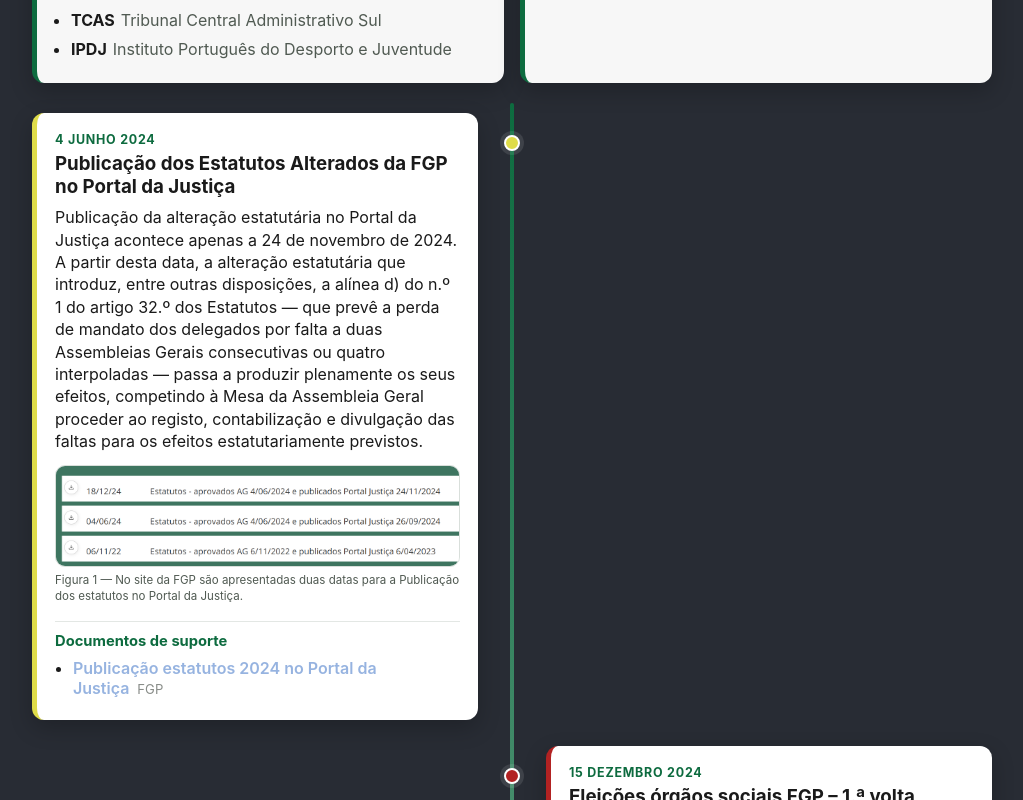
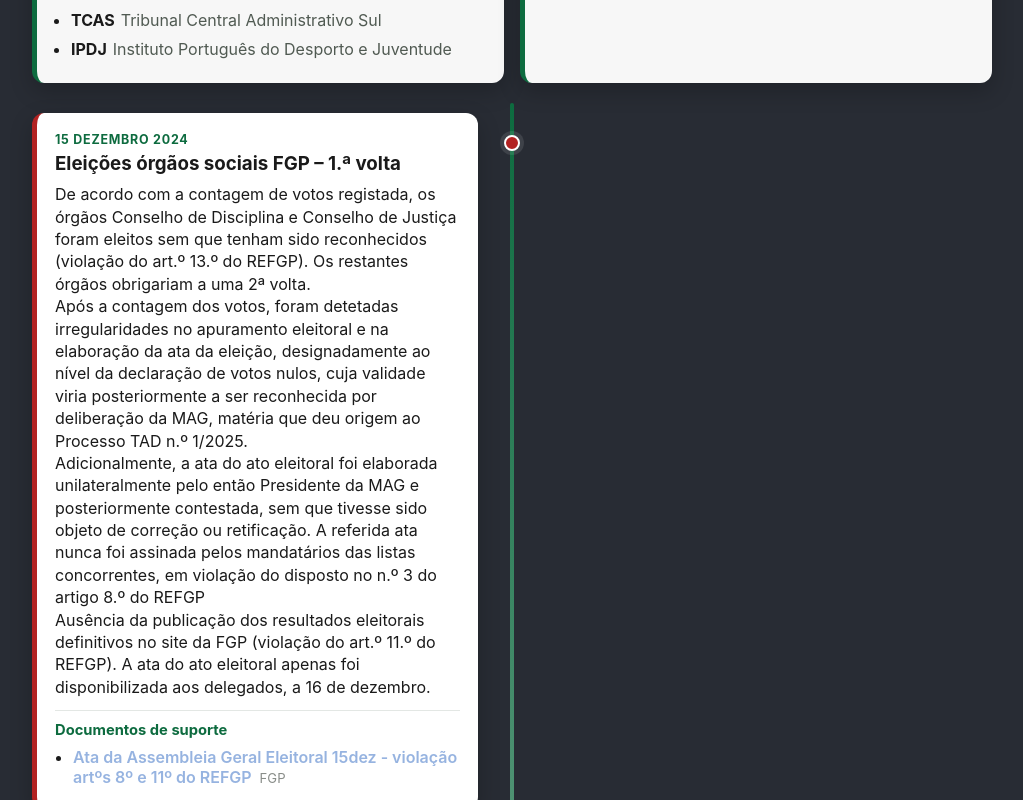
Before and after one commit to ginasticaPT/site, a React (Create React App) app: page /site/timeline in a window 1280 px wide. Shown: the part 520-1320 px from the top of the page, without its empty margins (128-1151 px from the left). Built offline with nearby package versions, Linux system fonts and the light colour scheme; the HTML template or start-up script is replaced by a standard one.

Commit message:
Update Timeline.js

```diff
--- a/src/pages/Timeline.js
+++ b/src/pages/Timeline.js
@@ -66,25 +66,25 @@
     //     }
     //   ]
     // },
-    {
-      date: '4 junho 2024',
-      title: 'Publicação dos Estatutos Alterados da FGP no Portal da Justiça',
-      fact: [
-          'Publicação da alteração estatutária no Portal da Justiça acontece apenas a 24 de novembro de 2024. ',
-          'A partir desta data, a alteração estatutária que introduz, entre outras disposições, a alínea d) do n.º 1 do artigo 32.º dos Estatutos — que prevê a perda de mandato dos delegados por falta a duas Assembleias Gerais consecutivas ou quatro interpoladas — passa a produzir plenamente os seus efeitos, competindo à Mesa da Assembleia Geral proceder ao registo, contabilização e divulgação das faltas para os efeitos estatutariamente previstos.',
-      ],
-      tone: 'alert',
-      // Add the image file name after placing it in public/images (e.g. "estatutos-portal-justica.jpg")
-      image: 'print publicação estatutos.jpg.png',
-      imageCaption: 'Figura 1 — No site da FGP são apresentadas duas datas para a Publicação dos estatutos no Portal da Justiça.',
-      documents: [
-        {
-          label: 'Publicação estatutos 2024 no Portal da Justiça',
-          source: 'FGP',
-          url: `${process.env.PUBLIC_URL}/documents/FGP - 2024 - Publicação estatutos.pdf`
-        }
-      ]
-    },
+    // {
+    //   date: '4 junho 2024',
+    //   title: 'Publicação dos Estatutos Alterados da FGP no Portal da Justiça',
+    //   fact: [
+    //       'Publicação da alteração estatutária no Portal da Justiça acontece apenas a 24 de novembro de 2024. ',
+    //       'A partir desta data, a alteração estatutária que introduz, entre outras disposições, a alínea d) do n.º 1 do artigo 32.º dos Estatutos — que prevê a perda de mandato dos delegados por falta a duas Assembleias Gerais consecutivas ou quatro interpoladas — passa a produzir plenamente os seus efeitos, competindo à Mesa da Assembleia Geral proceder ao registo, contabilização e divulgação das faltas para os efeitos estatutariamente previstos.',
+    //   ],
+    //   tone: 'alert',
+    //   // Add the image file name after placing it in public/images (e.g. "estatutos-portal-justica.jpg")
+    //   image: 'print publicação estatutos.jpg.png',
+    //   imageCaption: 'Figura 1 — No site da FGP são apresentadas duas datas para a Publicação dos estatutos no Portal da Justiça.',
+    //   documents: [
+    //     {
+    //       label: 'Publicação estatutos 2024 no Portal da Justiça',
+    //       source: 'FGP',
+    //       url: `${process.env.PUBLIC_URL}/documents/FGP - 2024 - Publicação estatutos.pdf`
+    //     }
+    //   ]
+    // },
     {
       date: '15 dezembro 2024',
       title: 'Eleições órgãos sociais FGP – 1.ª volta',
@@ -130,12 +130,12 @@
         }
       ]
     },
-    {
-      date: '2024',
-      title: 'Atas de 2024',
-      fact: 'A ata 181 de Assembleias Geral realizada em 2024 nunca foi divulgada. Por outro lado, a ata 180 da AG de 24 de novembro, está publicada no site da FGP, mas não foi aprovada em AG nem tem folha de presenças dos delegados.',
-      tone: 'negative',
-    },
+    // {
+    //   date: '2024',
+    //   title: 'Atas de 2024',
+    //   fact: 'A ata 181 de Assembleias Geral realizada em 2024 nunca foi divulgada. Por outro lado, a ata 180 da AG de 24 de novembro, está publicada no site da FGP, mas não foi aprovada em AG nem tem folha de presenças dos delegados.',
+    //   tone: 'negative',
+    // },
     {
       date: '6 janeiro 2025',
       title: 'Entrada do processo 1/2025 no TAD',
```
